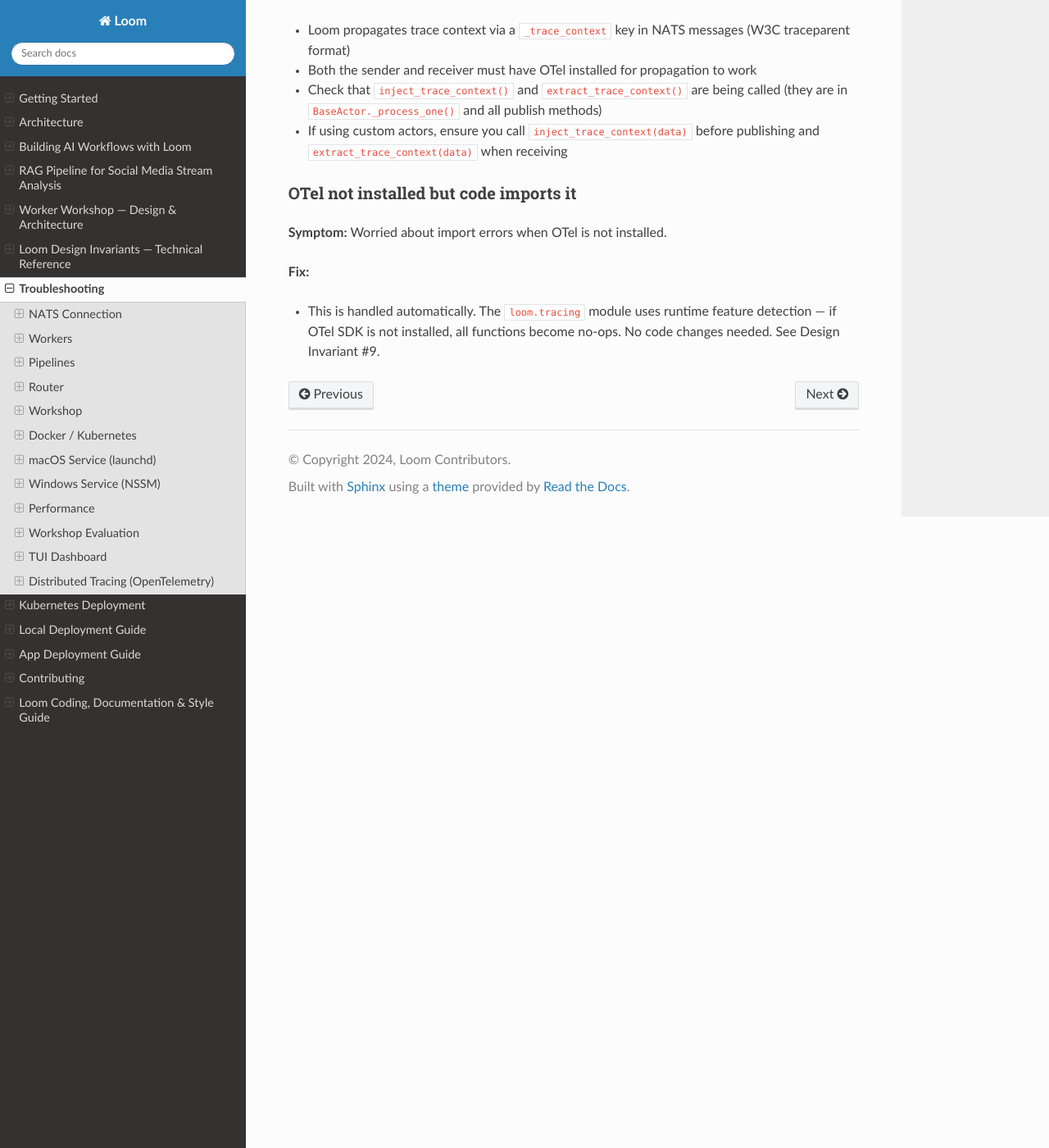
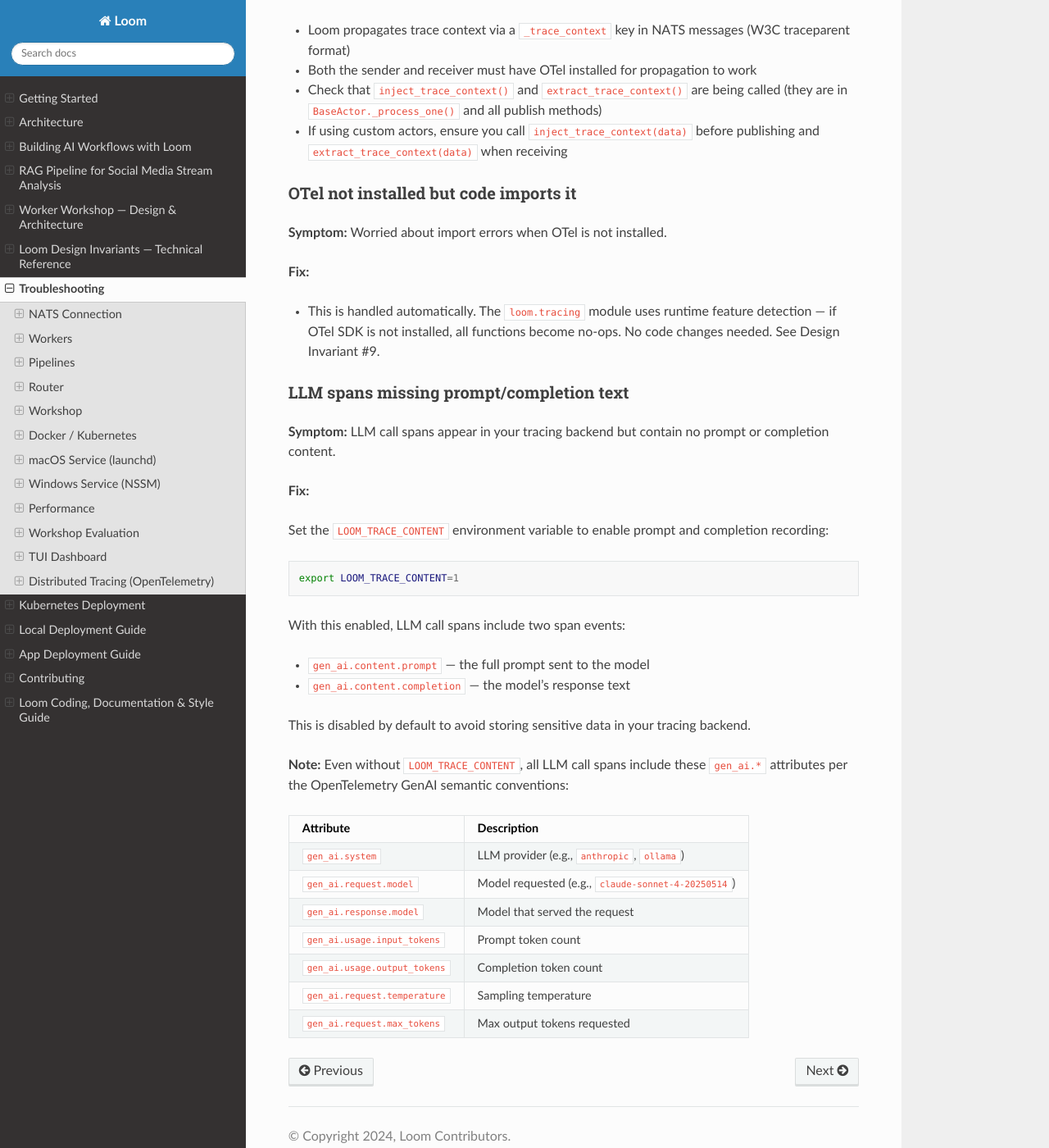
Before and after one commit to getheddle/heddle, a Sphinx documentation site: the page built from docs/TROUBLESHOOTING.md, in a window 1280 px wide and 1400 px high, scrolled down 9694 px. Shown: the whole window at 82% size. Built offline with Sphinx 7.4.7 and the Read the Docs theme 3.1.0, drawn with Linux system fonts in a browser that asks for light colours; pages that are not in the unit, such as notebooks, are missing from menus.

Commit message:
Update docs: GenAI OTel conventions, LOOM_TRACE_CONTENT across all guides
Add GenAI semantic conventions and LOOM_TRACE_CONTENT env var documentation
to troubleshooting, local deployment, building workflows, contributing,
and getting started guides. Add GenAI conventions to README feature list.

Co-Authored-By: Claude Opus 4.6 (1M context) <noreply@anthropic.com>

````diff
--- a/docs/TROUBLESHOOTING.md
+++ b/docs/TROUBLESHOOTING.md
@@ -432,3 +432,34 @@ export OTEL_EXPORTER_OTLP_ENDPOINT=http://localhost:4317
 **Fix:**
 
 - This is handled automatically. The `loom.tracing` module uses runtime feature detection — if OTel SDK is not installed, all functions become no-ops. No code changes needed. See Design Invariant #9.
+
+### LLM spans missing prompt/completion text
+
+**Symptom:** LLM call spans appear in your tracing backend but contain no prompt or completion content.
+
+**Fix:**
+
+Set the `LOOM_TRACE_CONTENT` environment variable to enable prompt and completion recording:
+
+```bash
+export LOOM_TRACE_CONTENT=1
+```
+
+With this enabled, LLM call spans include two span events:
+
+- `gen_ai.content.prompt` — the full prompt sent to the model
+- `gen_ai.content.completion` — the model's response text
+
+This is disabled by default to avoid storing sensitive data in your tracing backend.
+
+**Note:** Even without `LOOM_TRACE_CONTENT`, all LLM call spans include these `gen_ai.*` attributes per the OpenTelemetry GenAI semantic conventions:
+
+| Attribute | Description |
+|-----------|-------------|
+| `gen_ai.system` | LLM provider (e.g., `anthropic`, `ollama`) |
+| `gen_ai.request.model` | Model requested (e.g., `claude-sonnet-4-20250514`) |
+| `gen_ai.response.model` | Model that served the request |
+| `gen_ai.usage.input_tokens` | Prompt token count |
+| `gen_ai.usage.output_tokens` | Completion token count |
+| `gen_ai.request.temperature` | Sampling temperature |
+| `gen_ai.request.max_tokens` | Max output tokens requested |
````
Also changed, not shown: README.md (+4 -0 lines), docs/CONTRIBUTING.md (+6 -0 lines), docs/GETTING_STARTED.md (+6 -0 lines), docs/LOCAL_DEPLOYMENT.md (+5 -0 lines), docs/building-workflows.md (+1 -0 lines).
